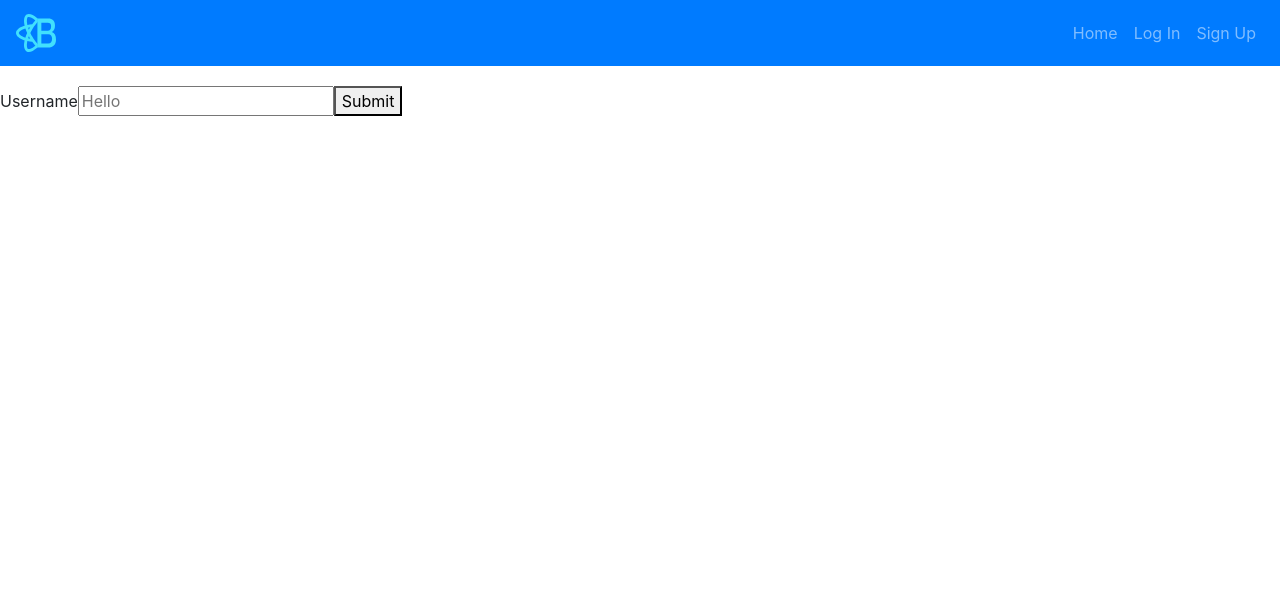
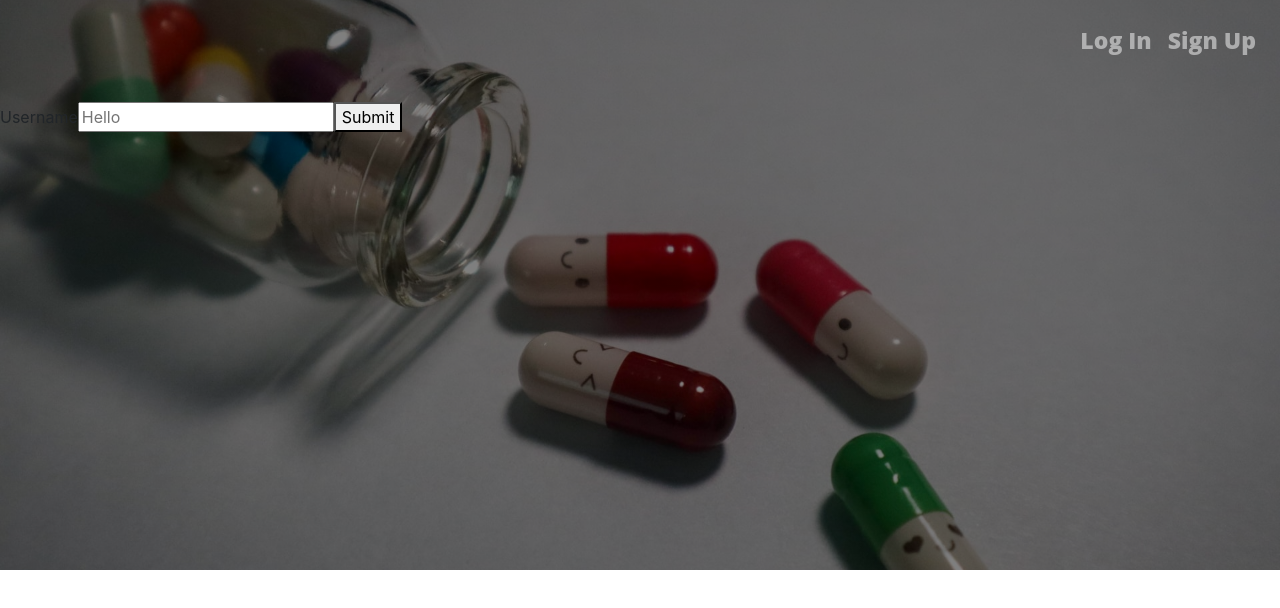
Before and after one commit to sgo21/COMP523-myMeds, a React (Create React App) app: page / in a window 1280 px wide. Shown: the top 608 px of the page. Built offline with nearby package versions, Linux system fonts and the light colour scheme; no server answers.

Commit message:
banner
new banner

```diff
--- a/src/components/NavbarContainer.jsx
+++ b/src/components/NavbarContainer.jsx
@@ -10,28 +10,18 @@ import Signup from '../pages/Signup.js';
 import { AuthProvider } from "../contexts/AuthContext"
 import PrivateRoute from "./PrivateRoute"
 import Dashboard from './Dashboard.js';
-import logo from '../img/test.svg'
+import '../css/NavbarContainer.css'
 
 const NavbarContainer = () => {
     return (
          <div >
-            <Navbar sticky="top" className="navbar" expand="md" collapseOnSelect bg='primary' variant='dark'>
-                <Navbar.Brand href="/">
-                    <img
-                        src={logo}
-                        width="40"
-                        height="40"
-                        className="d-inline-block align-top"
-                        alt="React Bootstrap logo"
-                    />
-                </Navbar.Brand>
-
+            <Navbar sticky="top" className="navbar" expand="md" collapseOnSelect variant='dark'>
                 <Navbar.Toggle></Navbar.Toggle>
                 <Navbar.Collapse id="responsive-navbar-nav">
-                    <Nav className="ml-auto roboto">
-                        <Nav.Link href="/">Home</Nav.Link>
+                    <Nav className="Navlink">
+                        {/* <Nav.Link href="/">Home</Nav.Link> */}
                         {/* <Nav.Link href="/my-profile">My Profile</Nav.Link> */}
-                        <Nav.Link href="/LogIn">Log In</Nav.Link>
+                        <Nav.Link href="/LogIn" className>Log In</Nav.Link>
                         <Nav.Link href="/SignUp">Sign Up</Nav.Link>
                     </Nav>
                 </Navbar.Collapse>
--- a/src/css/Home.css
+++ b/src/css/Home.css
@@ -2,12 +2,11 @@
     margin-top: 20px;
 }
 
-.hero-img {
-    /* background-image: linear-gradient(rgba(0, 0, 0, 0.5), rgba(0, 0, 0, 0.5)), url("../img/pill.jpg");
-    height: 50%;
-    background-position: center;
-    background-repeat: no-repeat;
+.home {
+    background-image: linear-gradient(rgba(0, 0, 0, 0.5), rgba(0, 0, 0, 0.5)), url(../img/pill.jpg);
+    padding-top: 10px;
+    height: 570px;
+    background-color: #333;
     background-size: cover;
-    position: relative; */
-    background-color: black;
+    background-position: 50%;
 }
--- /dev/null
+++ b/src/css/NavbarContainer.css
@@ -0,0 +1,13 @@
+.Navlink {
+    margin-left: auto;
+    font-family: 'Open Sans';
+    display: block;
+    font-size: 23px;
+    line-height: 1.28571em;
+    font-weight: 800;
+    background: none;
+    border-radius: 0;
+    border-bottom: 2px solid transparent;
+    padding-bottom: 8px;
+
+}
--- a/src/pages/Home.jsx
+++ b/src/pages/Home.jsx
@@ -32,6 +32,7 @@ const Home = () => {
         <div>
           <NavbarContainer/>
         </div>
+
         <div class="submit">
           <form onSubmit={handleSubmit}>
             <label> Username</label>
@@ -44,7 +45,9 @@ const Home = () => {
             <button type='submit'>Submit</button>
           </form>
         </div>
+
       </div>
+
 
 
     )
```
Lines whose indentation alone changed are shown as unchanged.
